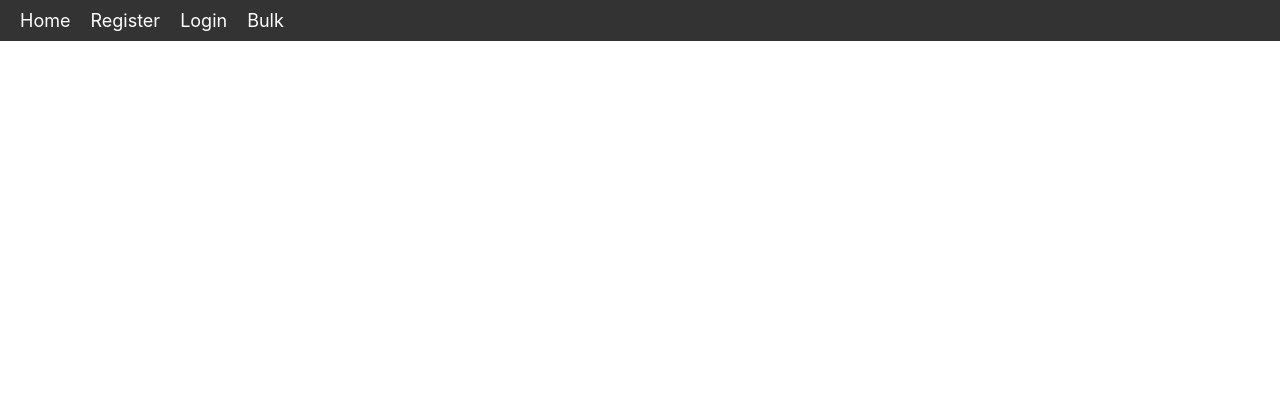
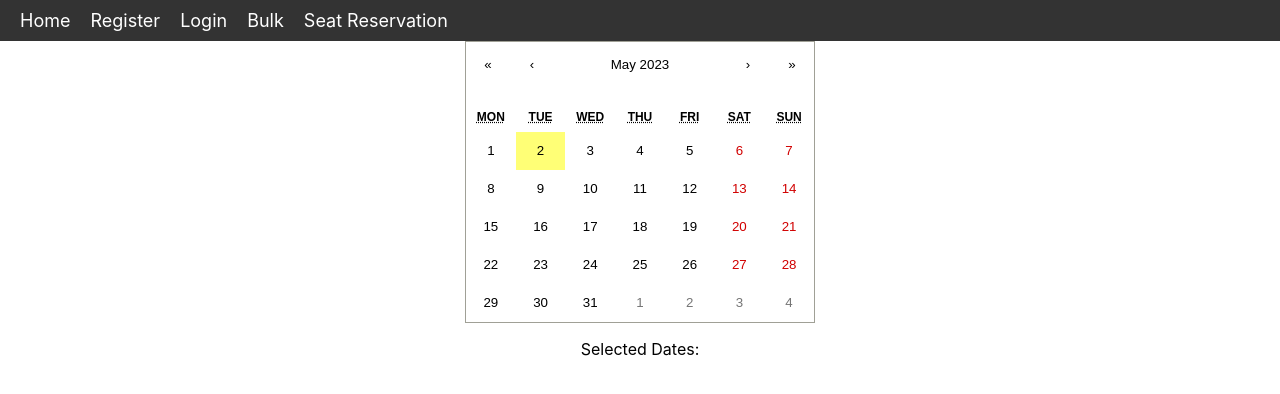
Before and after one commit to ankitajaswal/CMPE275_TeamProject, a React (Create React App) app in the folder frontend/wiors/: page /seatreservation in a window 1280 px wide. Shown: the top 394 px of the page. Built offline with nearby package versions, Linux system fonts and the light colour scheme.

Commit message:
added seatreservation UI

```diff
--- a/frontend/wiors/src/App.js
+++ b/frontend/wiors/src/App.js
@@ -6,6 +6,7 @@ import CalendarComponent from './components/CalendarComponent';
 import Register from './components/RegisterComponent';
 import Login from './components/LoginComponent';
 import CSVImporterComponent from './components/CSVImporterComponent';
+import SeatReservation from './components/SeatReservationComponent';
 
 function App() {
   return (
@@ -18,6 +19,7 @@ function App() {
           < Route path='/calendar' element={<CalendarComponent />} />
           <Route path='/register' element={<Register />} />
           <Route path='/login' element={<Login />} />
+          <Route path='/seatreservation' element={<SeatReservation />} />
           <Route path='/bulk' element={<CSVImporterComponent />} />
 
       </Routes>
--- a/frontend/wiors/src/components/NavBarComponent.js
+++ b/frontend/wiors/src/components/NavBarComponent.js
@@ -26,6 +26,11 @@ function NavBar() {
             Bulk
           </Link>
         </li>
+        <li className='nav-item'>
+          <Link to='/seatreservation' className='nav-link'>
+            Seat Reservation
+          </Link>
+        </li>
       </ul>
     </nav>
   );
--- /dev/null
+++ b/frontend/wiors/src/components/SeatReservationComponent.js
@@ -0,0 +1,63 @@
+import React, { useState } from 'react';
+import Calendar from 'react-calendar';
+//import 'react-calendar/dist/Calendar.css';
+import '../styles/seatreservation.css';
+function SeatReservation() {
+  const [selectedDates, setSelectedDates] = useState([]);
+
+  const handleDateChange = (date) => {
+    const dayOfWeek = date.getDay();
+
+    // Allow selection only on Monday to Friday (0 = Sunday, 6 = Saturday)
+    if (dayOfWeek >= 1 && dayOfWeek <= 5) {
+      const selectedDateIndex = selectedDates.findIndex((selectedDate) =>
+        selectedDate.toDateString() === date.toDateString()
+      );
+
+      if (selectedDateIndex > -1) {
+        const updatedDates = [...selectedDates];
+        updatedDates.splice(selectedDateIndex, 1);
+        setSelectedDates(updatedDates);
+      } else {
+        setSelectedDates([...selectedDates, date]);
+      }
+    }
+  };
+
+  const highlightSelectedDates = ({ date }) => {
+    const dayOfWeek = date.getDay();
+
+    // Check if the date is included in the selectedDates array
+    const isSelected = selectedDates.some((selectedDate) => selectedDate.toDateString() === date.toDateString());
+
+    // Highlight selected dates (Monday to Friday) with a blue background color
+    if (dayOfWeek >= 1 && dayOfWeek <= 5 && isSelected) {
+      return (
+        <div className="highlighted-date">
+          {date.getDate()}
+        </div>
+      );
+    }
+
+    return null;
+  };
+
+
+
+  return (
+    <>
+      <div className='calendar-container' style={{ display: 'flex', justifyContent: 'center', alignItems: 'center' }}>
+        <Calendar onChange={handleDateChange} value={selectedDates} tileContent={highlightSelectedDates} />
+      </div>
+      <div style={{ display: 'flex', justifyContent: 'center', alignItems: 'center' }}>
+        <p className='text-center'>
+          <span className='bold'>Selected Dates:</span>
+          {' '}
+          {selectedDates.map((date) => date.toDateString()).join(', ')}
+        </p>
+      </div>
+    </>
+  );
+}
+
+export default SeatReservation;
--- /dev/null
+++ b/frontend/wiors/src/styles/seatreservation.css
@@ -0,0 +1,6 @@
+.highlighted-date {
+    background-color: blue;
+    color: white;
+    border-radius: 50%;
+    padding: 2px;
+  }
```
